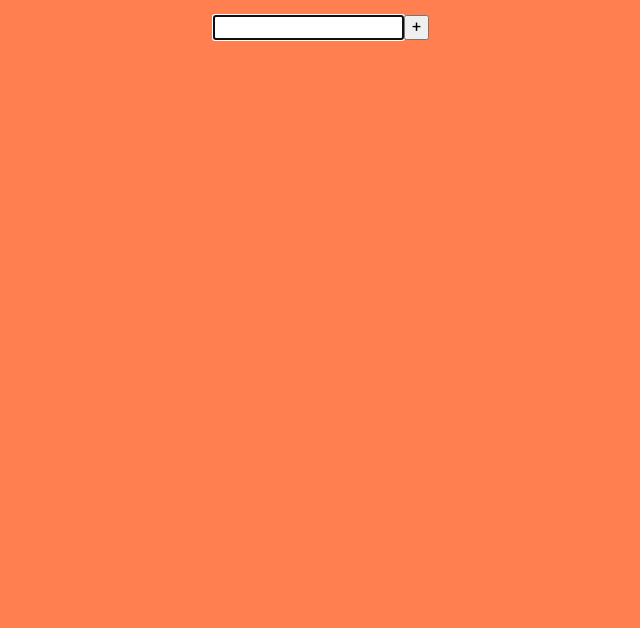
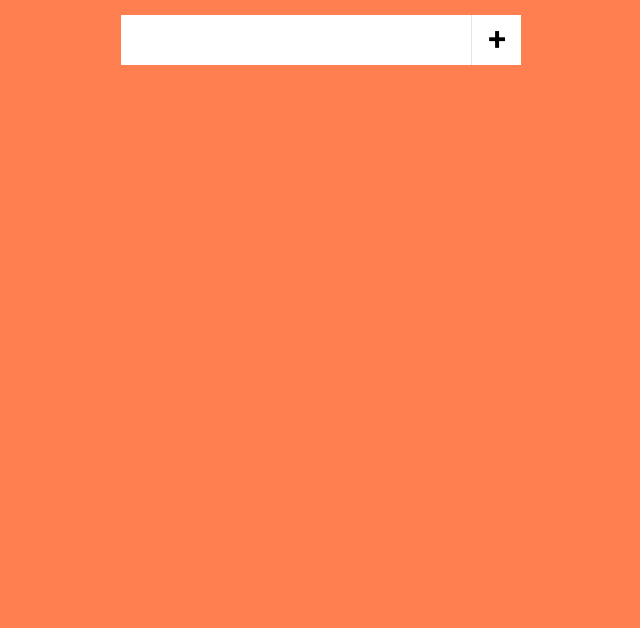
Before and after one commit to AndreyNak/ToDoList, a plain HTML site: page index.html in a window 1280 px wide. Shown: the part 172-800 px from the top of the page, without its empty margins (319-959 px from the left). Drawn offline with Linux system fonts and the light colour scheme.

Commit message:
Update index.html

```diff
--- a/index.html
+++ b/index.html
@@ -14,8 +14,8 @@
     <div class="list">
         <h1 class="list__title">To Do List</h1>
         <div class="list__top">
-            <input type="text"  id="input" autofocus>
-            <button class="addBtn"  id="addItem">+</button>
+            <input type="text"  class="input" id="input" autofocus>
+            <button class="addItem"  id="addItem" ondblclick="myEvent()" >+</button>
         </div>
         <div id="content">
 
```
